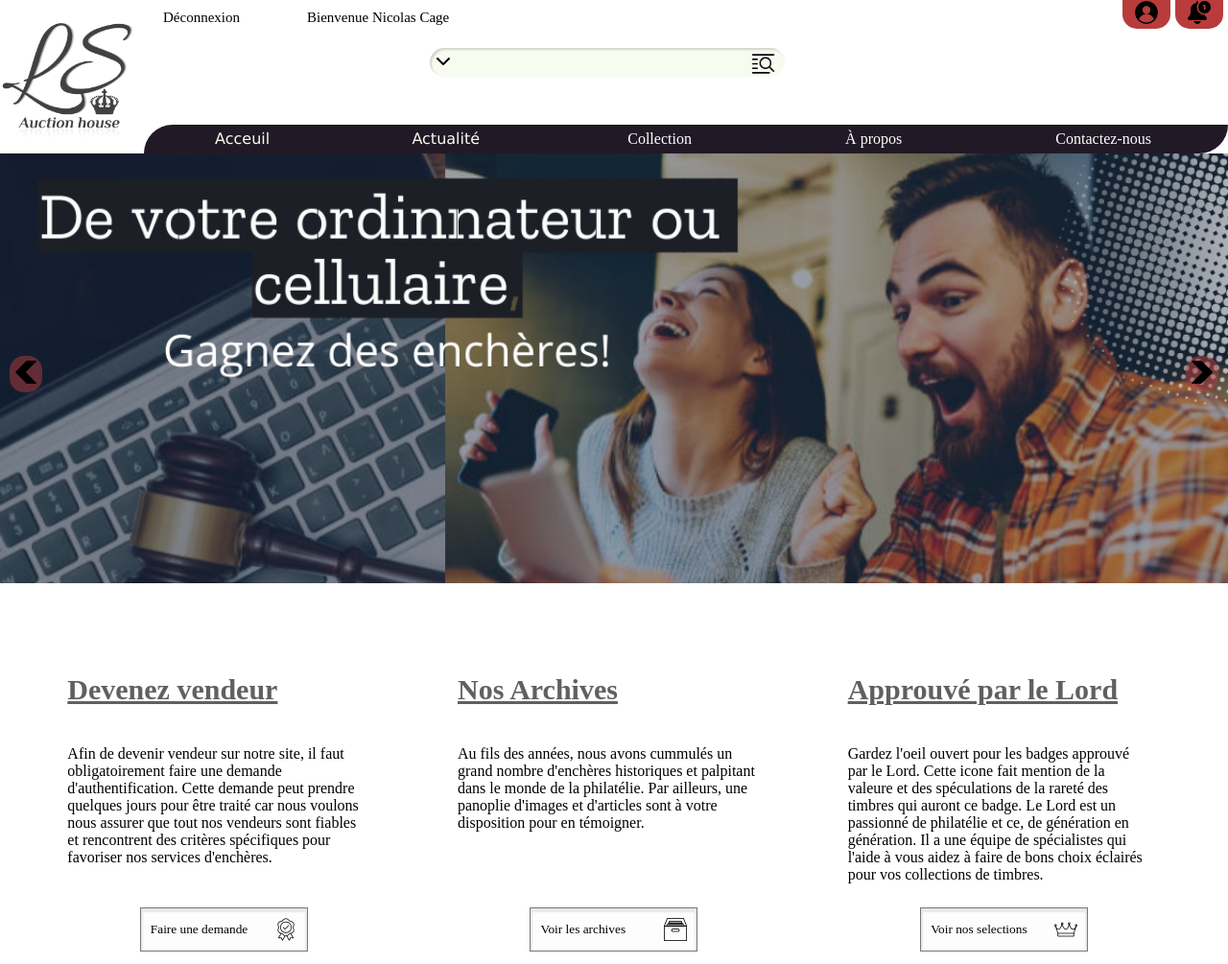
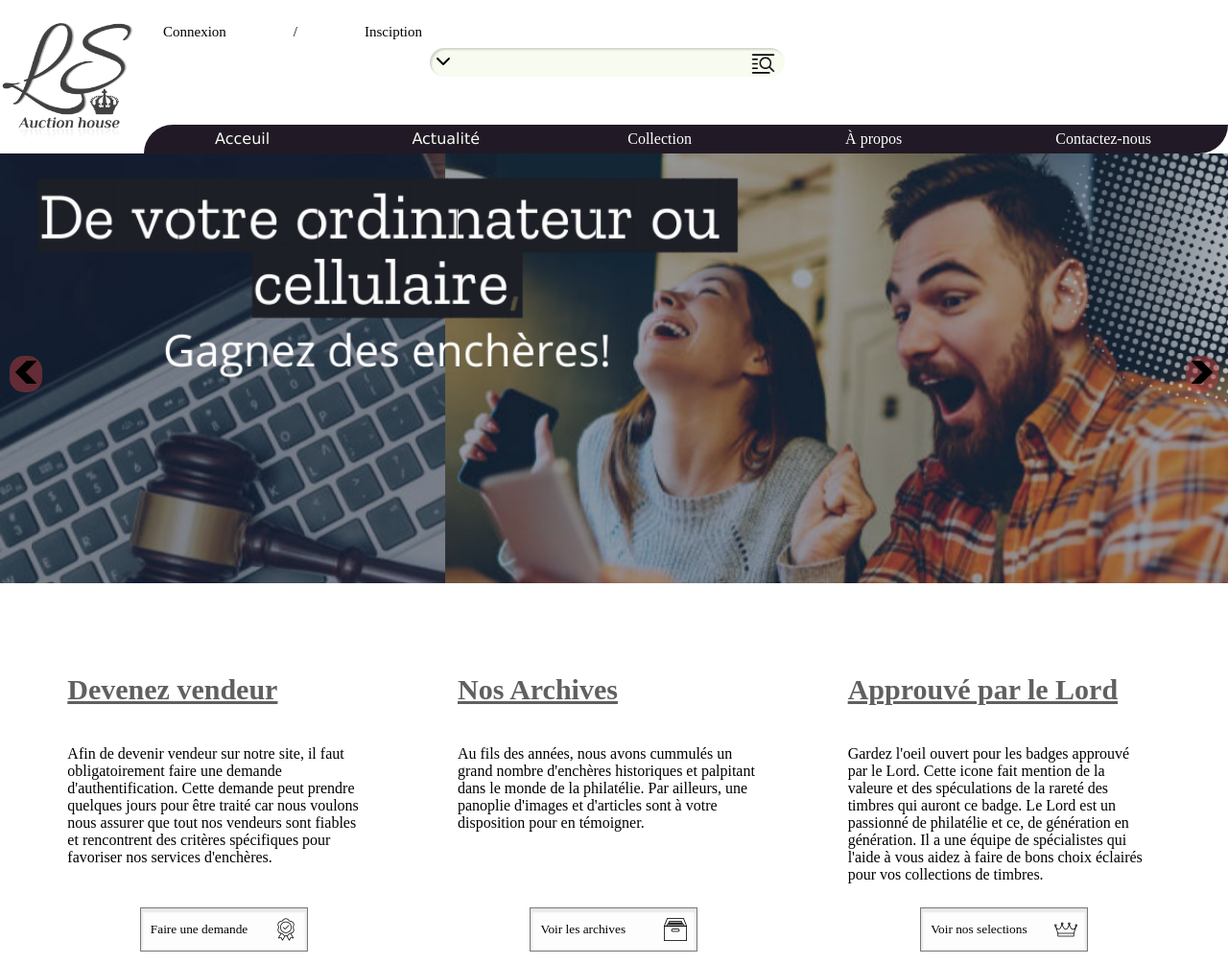
Before and after one commit to JanGaud/maquette-web-catalogue, a plain HTML site: page acceuil.html in a window 1280 px wide. Shown: the top 1005 px of the page at 96% size. Drawn offline with Linux system fonts and the light colour scheme; a web font is replaced by a local one.

Commit message:
Modification de la navication dans la page d'acceuil afin de simuler le cas ou un client n'est pas connecte

```diff
--- a/acceuil.html
+++ b/acceuil.html
@@ -11,12 +11,7 @@
 <body>
 <section class="top-header">
     <section class="client-connexion">
-        <a href="#">Déconnexion</a>
-        <small>Bienvenue Nicolas Cage</small>
-    </section>
-    <section class="notifications-utilisateur">
-        <button><img src="/css/img/user.png" alt="utilisateur"></button>
-        <button><img src="/css/img/active.png" alt="notifications"></button>
+        <a href="#">Connexion</a><pre>/</pre><a href="#">Insciption</a>
     </section>
     <section class="barre-recherche">
       <label for="barre-recherche">
```
